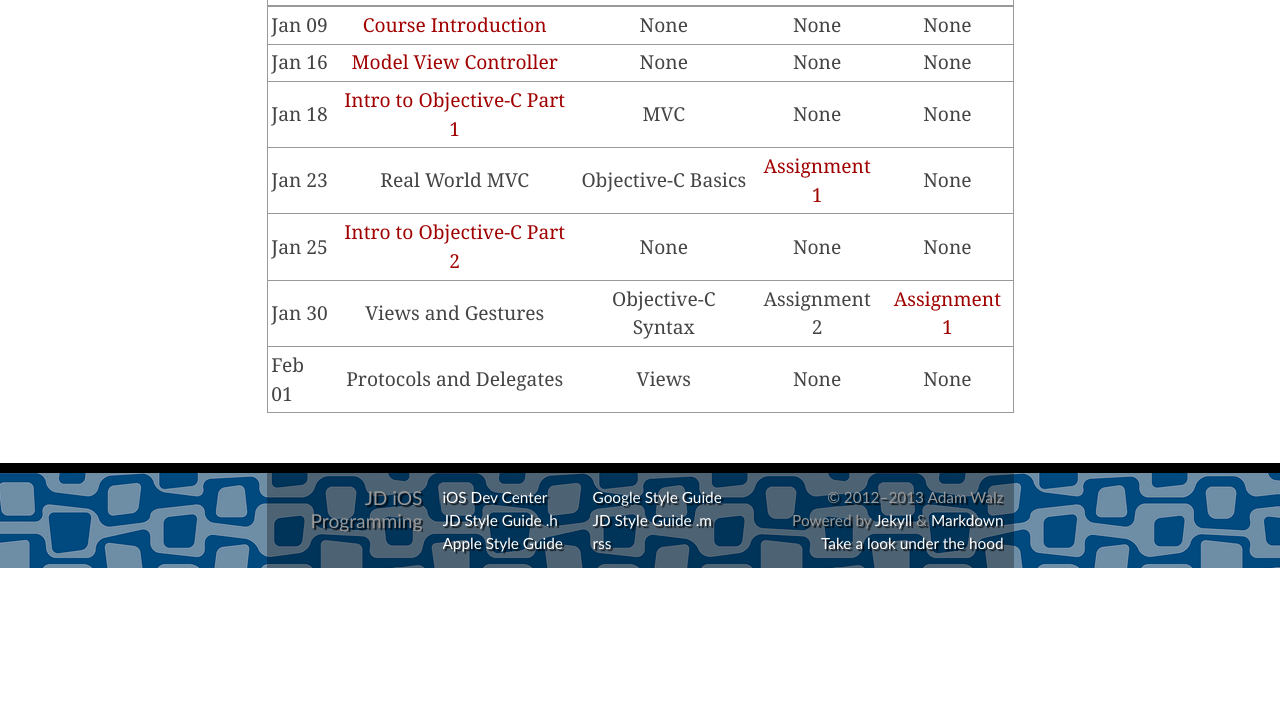
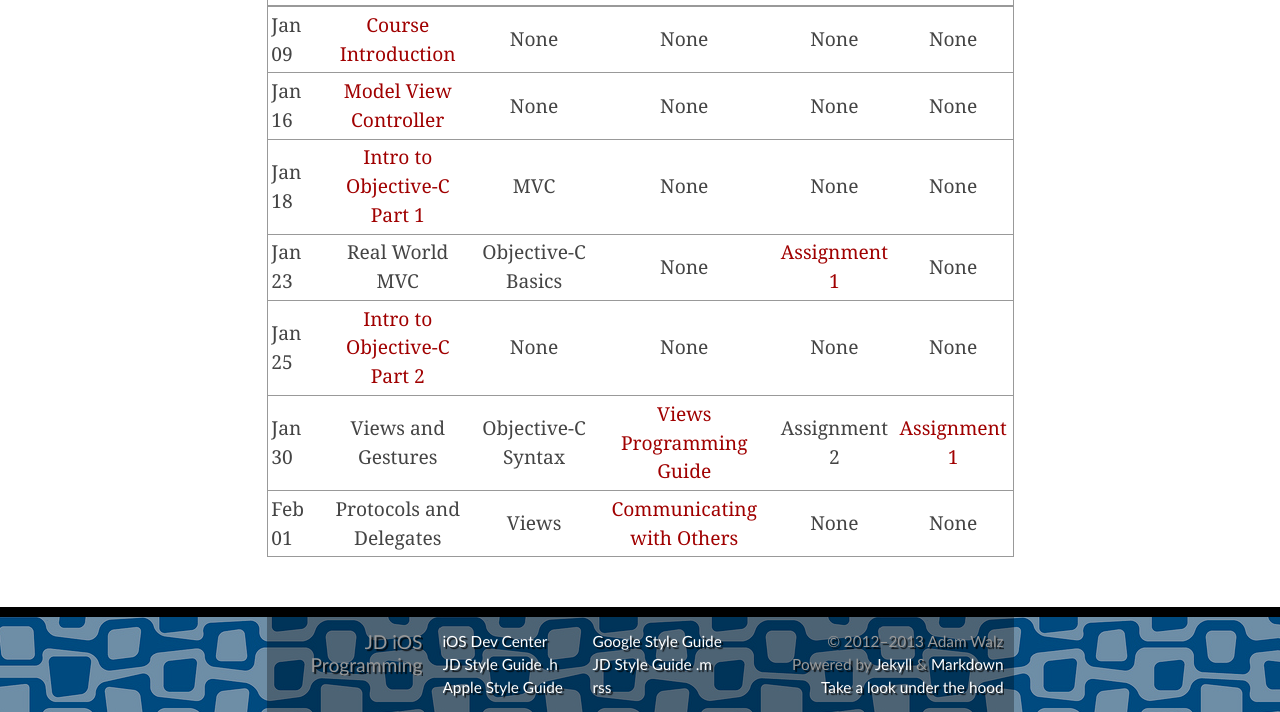
Before and after one commit to adamwalz/jdios-course-site, a Jekyll site: the page built from schedule.md, in a window 1280 px wide. Shown: the part 320-1032 px from the top of the page. Built offline with Jekyll 4.4.1, drawn with Linux system fonts in a browser that asks for light colours; some web fonts are replaced; before the commit the page ends 900 px from its top, so only the background shows below that.

Commit message:
Add optional reading to schedule

```diff
--- a/schedule.md
+++ b/schedule.md
@@ -5,13 +5,13 @@ title: 2013 Schedule
 # 2013 Schedule
 
 |---
-| Date | Topic | Quiz | Assigned | Due
-|-|:-:|:-:|:-:|:-:
-| Jan 09 | [Course Introduction](/lectures/2013/01/11/course-introduction) | None | None | None
-| Jan 16 | [Model View Controller](/lectures/2013/01/14/model-view-controller) | None | None | None
-| Jan 18 | [Intro to Objective-C Part 1](/lectures/2013/01/15/intro-objective-c) | MVC | None | None
-| Jan 23 | Real World MVC | Objective-C Basics | [Assignment 1](/assignments/2013/01/21/assign-1) | None
-| Jan 25 | [Intro to Objective-C Part 2](/lectures/2013/01/25/intro-objective-c-2) | None | None | None
-| Jan 30 | Views and Gestures | Objective-C Syntax | Assignment 2 | [Assignment 1](/assignments/2013/01/21/assign-1)
-| Feb 01 | Protocols and Delegates | Views | None | None
+| Date | Topic | Quiz | Reading | Assigned | Due
+|-|:-:|:-:|:-:|:-:|:-:
+| Jan 09 | [Course Introduction](/lectures/2013/01/11/course-introduction) | None | None | None | None
+| Jan 16 | [Model View Controller](/lectures/2013/01/14/model-view-controller) | None | None | None | None
+| Jan 18 | [Intro to Objective-C Part 1](/lectures/2013/01/15/intro-objective-c) | MVC | None | None | None
+| Jan 23 | Real World MVC | Objective-C Basics | None | [Assignment 1](/assignments/2013/01/21/assign-1) | None
+| Jan 25 | [Intro to Objective-C Part 2](/lectures/2013/01/25/intro-objective-c-2) | None | None | None | None
+| Jan 30 | Views and Gestures | Objective-C Syntax | [Views Programming Guide](https://developer.apple.com/library/ios/#documentation/WindowsViews/Conceptual/ViewPG_iPhoneOS/Introduction/Introduction.html#//apple_ref/doc/uid/TP40009503) | Assignment 2 | [Assignment 1](/assignments/2013/01/21/assign-1)
+| Feb 01 | Protocols and Delegates | Views | [Communicating with Others](https://developer.apple.com/library/ios/#documentation/Cocoa/Conceptual/CocoaFundamentals/CommunicatingWithObjects/CommunicateWithObjects.html#//apple_ref/doc/uid/TP40002974-CH7-SW18) | None | None
 |---
```
